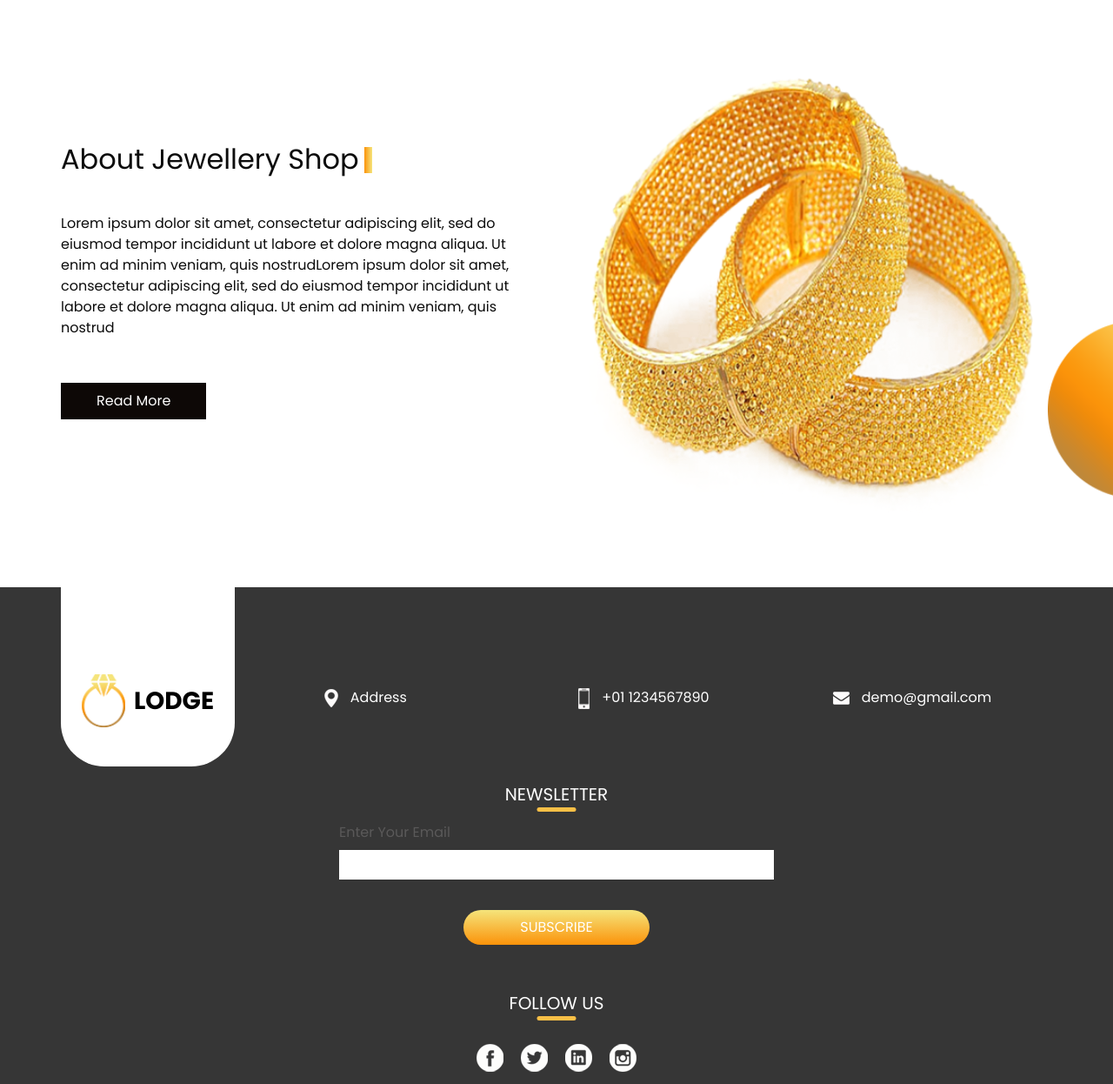
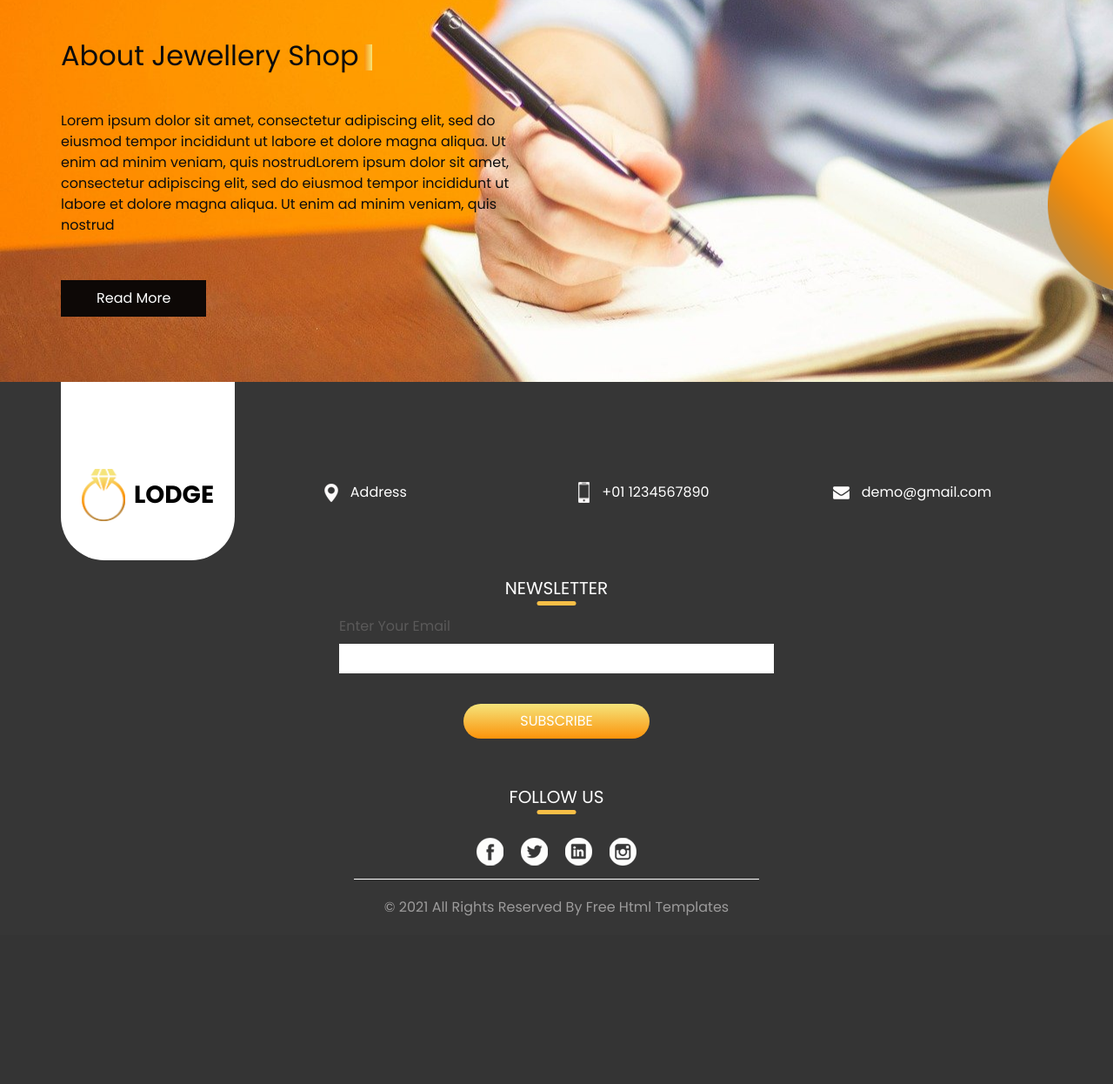
Before and after one commit to Wadaarik/djangoProject, a Django app: page /about/ in a window 1280 px wide. Shown: the part 56-1302 px from the top of the page at 87% size. After the commit the page ends 1109 px from the top, so only its background shows below. Run offline with Django 3.2, Linux system fonts and the light colour scheme; some libraries are stand-ins or nearby versions; some web fonts are replaced.

Commit message:
about page

```diff
--- a/static/css/style.css
+++ b/static/css/style.css
@@ -294,6 +294,7 @@ a:focus {
 
 .about_section {
   position: relative;
+  background: url("../images/about-background.jpg") no-repeat center;
 }
 .about_section .design-box {
   position: absolute;
--- a/static/css/style.scss
+++ b/static/css/style.scss
@@ -386,6 +386,7 @@ a:focus {
 
 .about_section {
   position: relative;
+  background: url("../images/about-background.jpg") no-repeat center;
 
   .design-box {
     position: absolute;
--- a/templates/about.html
+++ b/templates/about.html
@@ -116,9 +116,6 @@
           </div>
         </div>
         <div class="col-md-6">
-          <div class="img-box">
-            <img src="{% static 'images/about-img.png'%}" alt="">
-          </div>
         </div>
       </div>
     </div>
```
Also changed, not shown: static/images/about-background.jpg (added), 1 other file.
